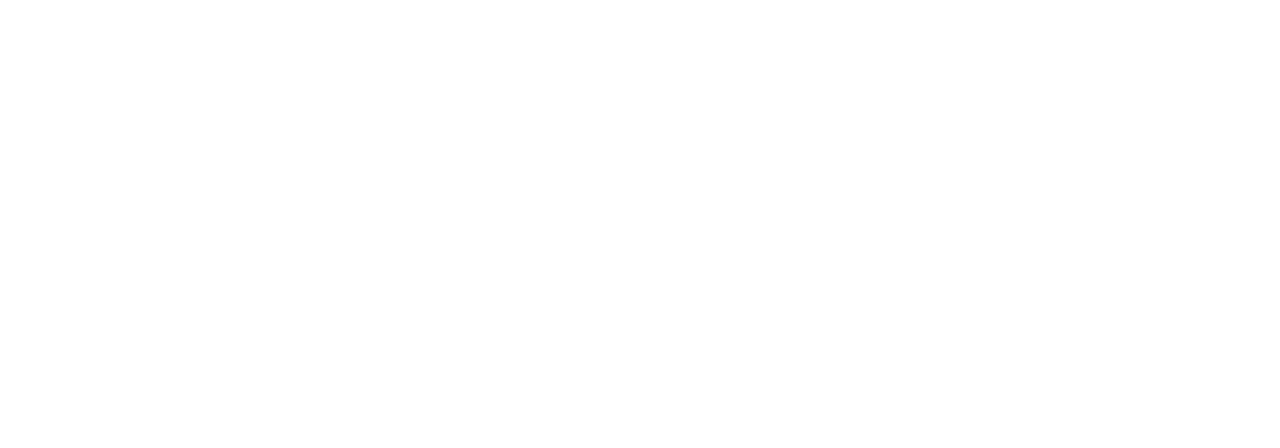
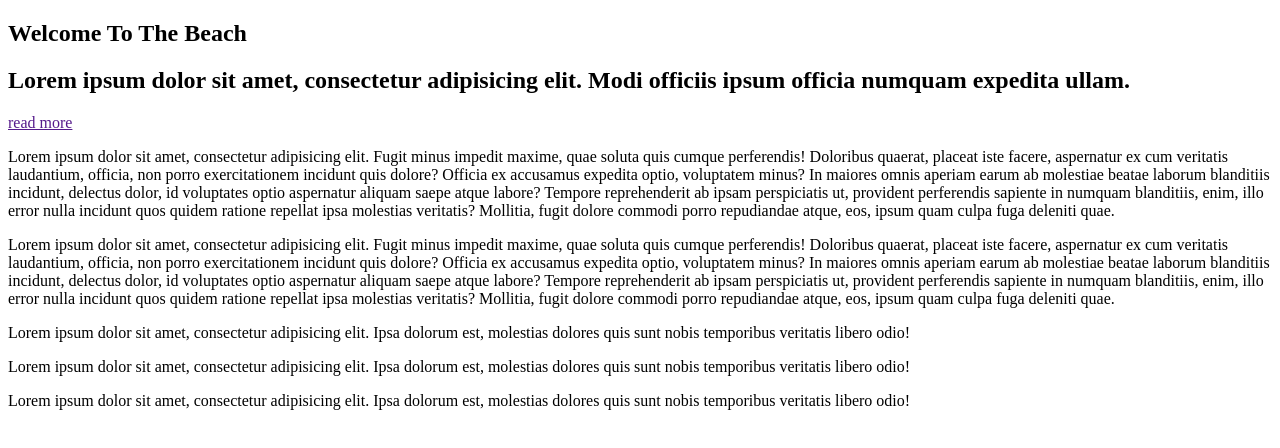
Before and after one commit to Andrii-volk/Css-block-model, a plain HTML site: page index.html in a window 1280 px wide. Drawn offline with Linux system fonts and the light colour scheme.

Commit message:
Add markup html

```diff
--- a/index.html
+++ b/index.html
@@ -6,5 +6,29 @@
   <title>Css box model</title>
 </head>
 <body>
+   <main>
+    <section>
+      <h1>Welcome To The Beach</h1>
+      <h2>Lorem ipsum dolor sit amet, consectetur adipisicing elit. Modi officiis ipsum officia numquam expedita ullam.</h2>
+      <a href="">read more</a>
+    </section>
+    <section>
+      <article>
+        <p>Lorem ipsum dolor sit amet, consectetur adipisicing elit. Fugit minus impedit maxime, quae soluta quis cumque perferendis! Doloribus quaerat, placeat iste facere, aspernatur ex cum veritatis laudantium, officia, non porro exercitationem incidunt quis dolore? Officia ex accusamus expedita optio, voluptatem minus? In maiores omnis aperiam earum ab molestiae beatae laborum blanditiis incidunt, delectus dolor, id voluptates optio aspernatur aliquam saepe atque labore? Tempore reprehenderit ab ipsam perspiciatis ut, provident perferendis sapiente in numquam blanditiis, enim, illo error nulla incidunt quos quidem ratione repellat ipsa molestias veritatis? Mollitia, fugit dolore commodi porro repudiandae atque, eos, ipsum quam culpa fuga deleniti quae.</p>
+      </article>
+      <article>
+        <p>Lorem ipsum dolor sit amet, consectetur adipisicing elit. Fugit minus impedit maxime, quae soluta quis cumque perferendis! Doloribus quaerat, placeat iste facere, aspernatur ex cum veritatis laudantium, officia, non porro exercitationem incidunt quis dolore? Officia ex accusamus expedita optio, voluptatem minus? In maiores omnis aperiam earum ab molestiae beatae laborum blanditiis incidunt, delectus dolor, id voluptates optio aspernatur aliquam saepe atque labore? Tempore reprehenderit ab ipsam perspiciatis ut, provident perferendis sapiente in numquam blanditiis, enim, illo error nulla incidunt quos quidem ratione repellat ipsa molestias veritatis? Mollitia, fugit dolore commodi porro repudiandae atque, eos, ipsum quam culpa fuga deleniti quae.</p>
+      </article>
+      <article>
+        <p>Lorem ipsum dolor sit amet, consectetur adipisicing elit. Ipsa dolorum est, molestias dolores quis sunt nobis temporibus veritatis libero odio!</p>
+      </article>
+      <article>
+        <p>Lorem ipsum dolor sit amet, consectetur adipisicing elit. Ipsa dolorum est, molestias dolores quis sunt nobis temporibus veritatis libero odio!</p>
+      </article>
+      <article>
+        <p>Lorem ipsum dolor sit amet, consectetur adipisicing elit. Ipsa dolorum est, molestias dolores quis sunt nobis temporibus veritatis libero odio!</p>
+      </article>
+    </section>
+  </main>
 </body>
 </html>
```
